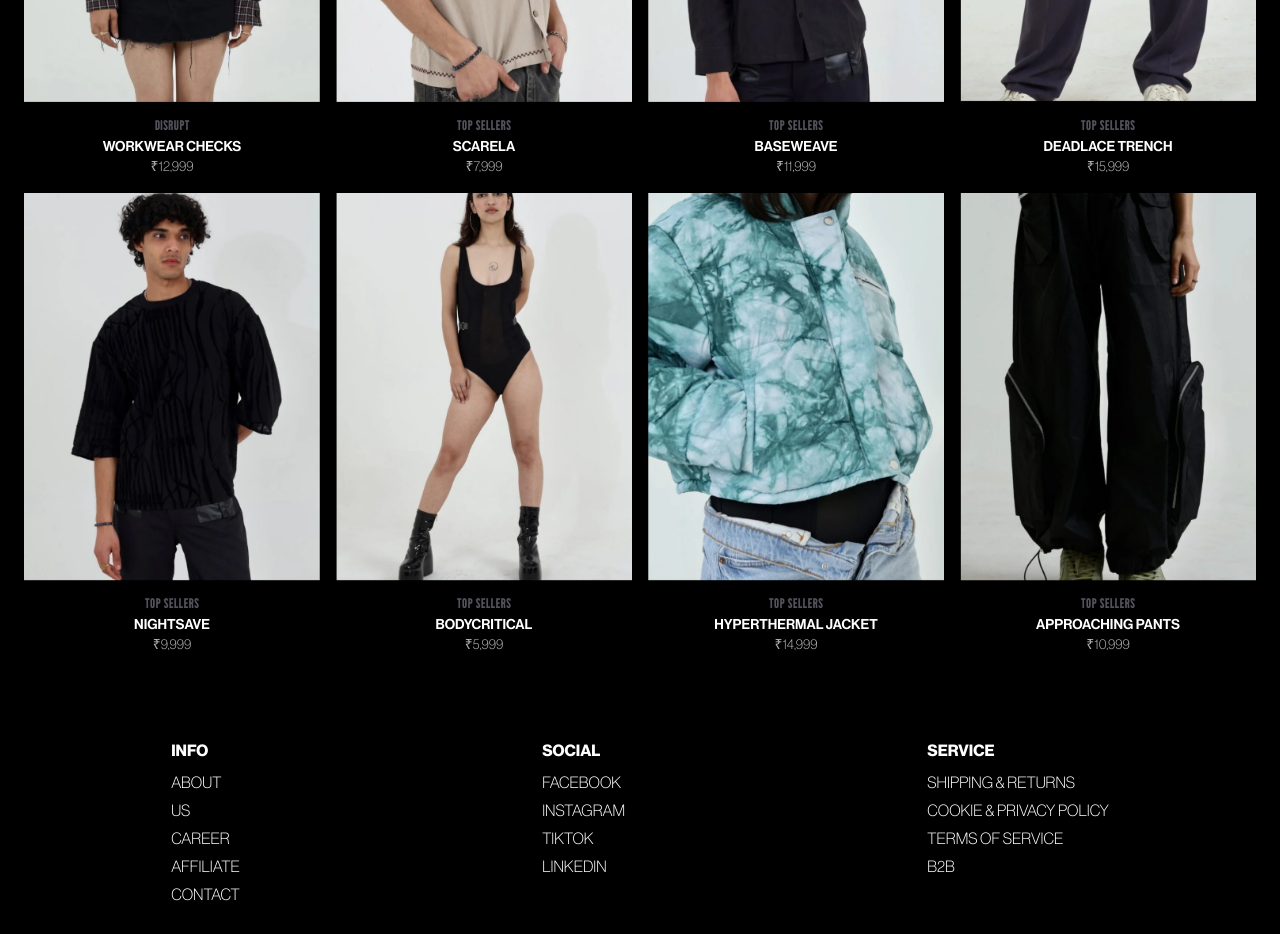
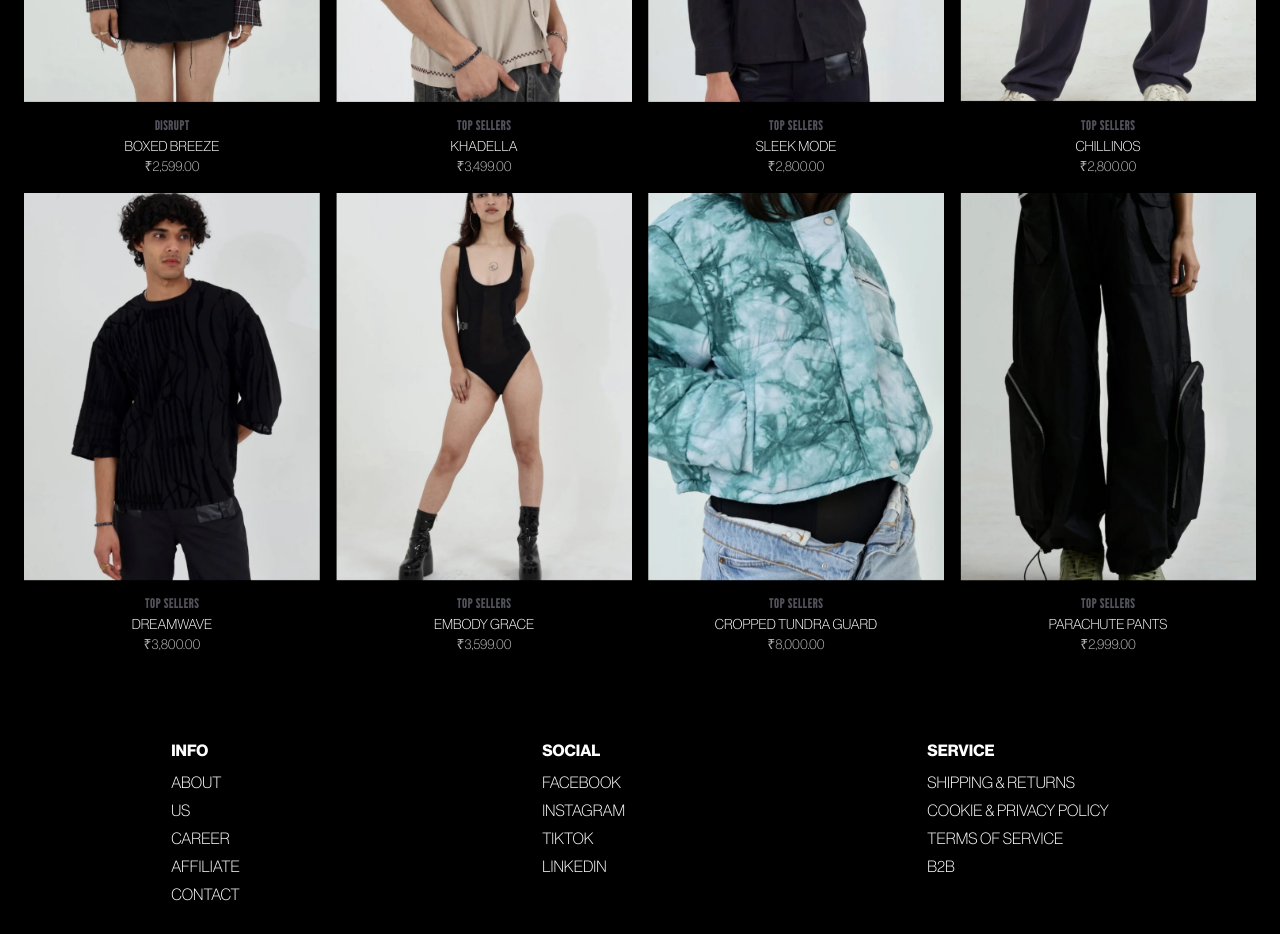
Before and after one commit to FireWizard-V9/vasavi-nextjs, a Next.js app in the folder frontend/: page /julleyladakh in a window 1280 px wide. Shown: the part 2440-3374 px from the top of the page. Built offline with nearby package versions, Linux system fonts and the light colour scheme.

Commit message:
changes in names and price

```diff
--- a/frontend/components/CollectionPage/index.js
+++ b/frontend/components/CollectionPage/index.js
@@ -5,14 +5,15 @@ import Link from 'next/link';
 
 export default function JulleyLadakhPage() {
   const collectionItems = [
-    { id: 1, name: 'WORKWEAR CHECKS', price: '₹12,999', collec_name:'DISRUPT', image: '/assets/images/collecpage_1.jpg' },
-    { id: 2, name: 'SCARELA', price: '₹7,999',collec_name:'TOP SELLERS', image: '/assets/images/collecpage_2.jpg' },
-    { id: 3, name: 'BASEWEAVE', price: '₹11,999', collec_name:'TOP SELLERS', image: '/assets/images/collecpage_3.jpg' },
-    { id: 4, name: 'DEADLACE TRENCH', price: '₹15,999', collec_name:'TOP SELLERS', image: '/assets/images/collecpage_4.jpg' },
-    { id: 5, name: 'NIGHTSAVE', price: '₹9,999',collec_name:'TOP SELLERS', image: '/assets/images/collecpage_5.jpg' },
-    { id: 6, name: 'BODYCRITICAL', price: '₹5,999', collec_name:'TOP SELLERS', image: '/assets/images/collecpage_6.jpg' },
-    { id: 7, name: 'HYPERTHERMAL JACKET', price: '₹14,999', collec_name:'TOP SELLERS', image: '/assets/images/collecpage_7.jpg' },
-    { id: 8, name: 'APPROACHING PANTS', price: '₹10,999', collec_name:'TOP SELLERS', image: '/assets/images/collecpage_8.jpg' },
+    { id: 1, name: 'BOXED BREEZE', price: '₹2,599.00', collec_name:'DISRUPT', image: '/assets/images/collecpage_1.jpg' },
+    { id: 2, name: 'KHADELLA', price: '₹3,499.00',collec_name:'TOP SELLERS', image: '/assets/images/collecpage_2.jpg' },
+    { id: 3, name: 'SLEEK MODE', price: '₹2,800.00', collec_name:'TOP SELLERS', image: '/assets/images/collecpage_3.jpg' },
+    { id: 4, name: 'CHILLINOS', price: '₹2,800.00', collec_name:'TOP SELLERS', image: '/assets/images/collecpage_4.jpg' },
+    { id: 5, name: 'DREAMWAVE', price: '₹3,800.00', collec_name:'TOP SELLERS', image: '/assets/images/collecpage_5.jpg' },
+    { id: 6, name: 'EMBODY GRACE', price: '₹3,599.00',collec_name:'TOP SELLERS', image: '/assets/images/collecpage_6.jpg' },
+    { id: 7, name: 'CROPPED TUNDRA GUARD', price: '₹8,000.00', collec_name:'TOP SELLERS', image: '/assets/images/collecpage_7.jpg' },
+    { id: 8, name: 'PARACHUTE PANTS', price: '₹2,999.00', collec_name:'TOP SELLERS', image: '/assets/images/collecpage_8.jpg' },
+
   ];
 
   return (
@@ -154,7 +155,7 @@ export default function JulleyLadakhPage() {
               </div>
               <div className="mt-2 flex flex-col">
                 <span className="text-sm font-sm font-[theater] text-zinc-600 text-center ">{item.collec_name}</span>
-                <span className="text-sm font-medium text-center ">{item.name}</span>
+                <span className="text-sm font-normal text-center ">{item.name}</span>
                 <span className="text-sm opacity-70 text-center">{item.price}</span>
               </div>
             </div>
```
